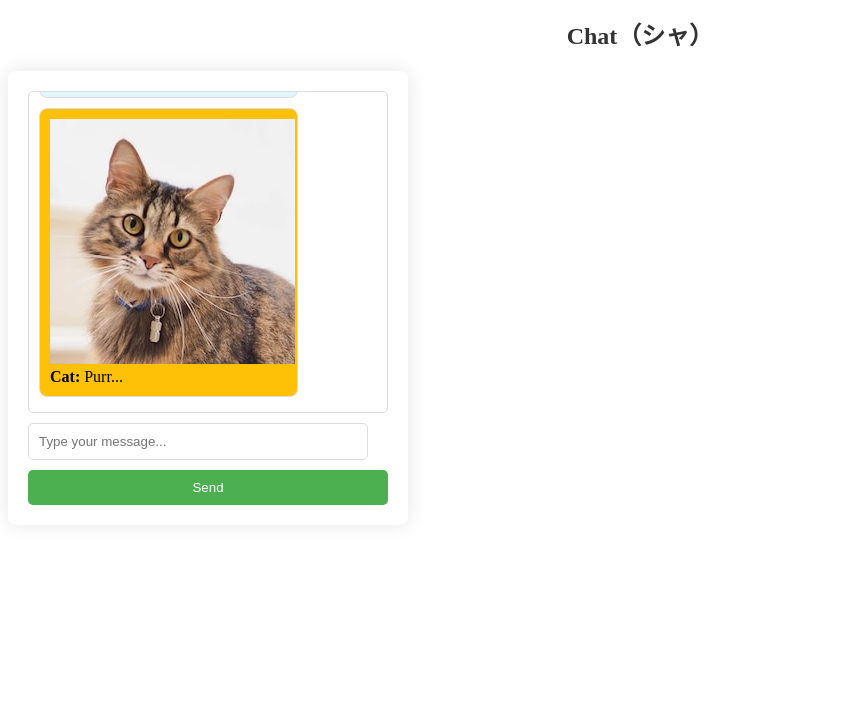
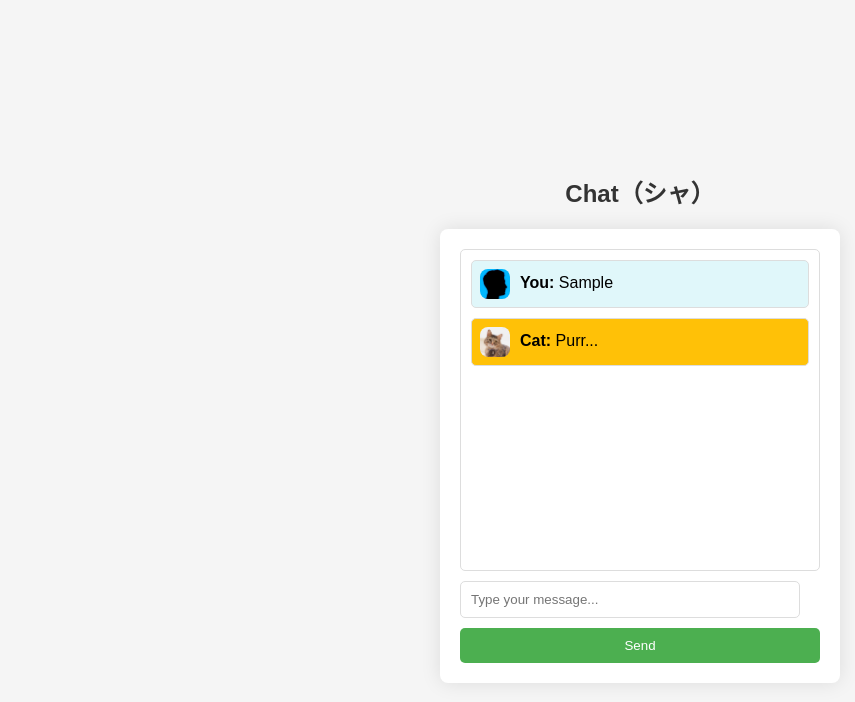
Before and after one commit to rpydm/chat, a plain HTML site: page index.html in a window 1280 px wide. Both pictures are taken after typing "Sample" into the empty fields and a click on the button "Send". Shown: the whole page, without its empty margins (0-855 px from the left). Drawn offline with Linux system fonts and the light colour scheme.

Commit message:
add icon for message

```diff
--- a/index.html
+++ b/index.html
@@ -13,6 +13,7 @@
   <h1>Chat（シャ）</h1>
 
   <div id="chatContainer">
+    <div id="message"></div>
     <div id="chatMessages"></div>
     <input type="text" id="userInput" placeholder="Type your message..." onkeydown="sendMessage(event)">
     <button onclick="sendMessage()">Send</button>
--- a/src/css/style.css
+++ b/src/css/style.css
@@ -1,4 +1,3 @@
-  <style>
 body {
   font-family: 'Arial', sans-serif;
   background-color: #f5f5f5;
@@ -87,33 +86,17 @@
   }
 }
 
-img {
-  width: 10px;
-  height: 10px;
-}
-
-.user-icon::before,
-.cat-icon::before {
-  content: url('../img/alexander-london-mJaD10XeD7w-unsplash.jpg'); /* Replace with the path to your cat icon */
-  width: 20px;
-  height: 20px;
-  border-radius: 50%;
+.icon {
+  width: 30px;
+  height: 30px;
+  border-radius: 8px;
   margin-right: 10px;
   vertical-align: middle;
 }
 
-.speech-bubble {
-  position: relative;
-  display: inline-block;
-  max-width: 70%;
-  padding: 10px;
-  margin: 5px 0;
-  border-radius: 8px;
-}
 h1 {
   color: #333;
   text-align: center;
   font-size: 24px;
   margin-bottom: 20px;
 }
-  </style>
--- a/src/js/scripts.js
+++ b/src/js/scripts.js
@@ -1,5 +1,8 @@
 const chatMessagesElement = document.getElementById('chatMessages');
 const userInputElement = document.getElementById('userInput');
+
+const catIconImgPath = '/src/img/alexander-london-mJaD10XeD7w-unsplash.jpg';
+const userIconImgPath = '/src/img/ben-sweet-2LowviVHZ-E-unsplash.jpg';
 
 const catResponses = [
   'Meow!',
@@ -18,10 +21,11 @@
 function appendMessage(sender, message, isUser = false, imagePath = null) {
   const messageElement = document.createElement('div');
   const className = isUser ? 'user-message' : 'cat-message';
-  const iconClass = isUser ? 'user-icon' : 'cat-icon';
-  messageElement.classList.add('message', className, 'speech-bubble');
+  const iconSrc = isUser ? userIconImgPath : catIconImgPath;
 
-  let messageContent = `<span class="${iconClass}"></span><strong>${sender}:</strong>`;
+  messageElement.classList.add('message', className);
+
+  let messageContent = `<img src="${iconSrc}" alt="Icon Image" class="icon"><strong>${sender}:</strong>`;
 
   if (imagePath) {
     messageContent += `<br><img src="${imagePath}" alt="Attached Image">`;
```
Also changed, not shown: src/img/ben-sweet-2LowviVHZ-E-unsplash.jpg (added). Lines whose indentation alone changed are shown as unchanged.
